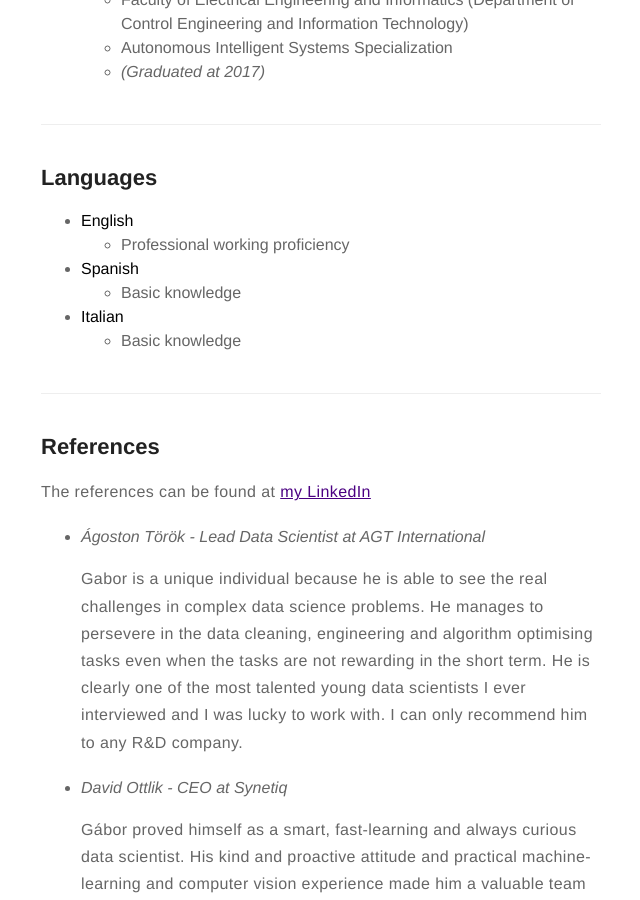
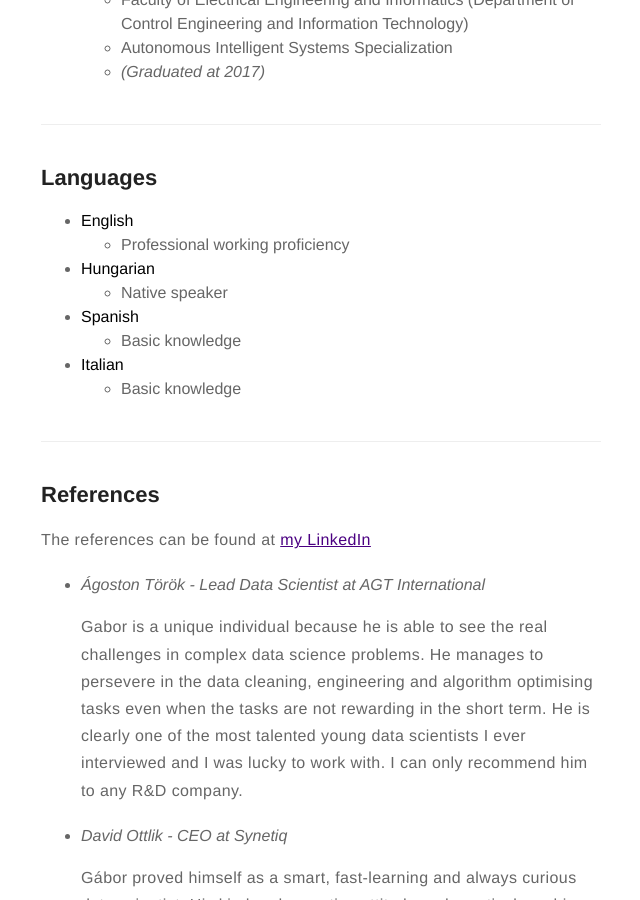
Before and after one commit to gaborvecsei/gaborvecsei.github.io, a Jekyll site: the page built from resume.md, in a window 1280 px wide and 900 px high, scrolled down 1155 px. Shown: the whole window, without its empty margins (319-959 px from the left). Built offline with Jekyll 4.4.1, drawn with Linux system fonts in a browser that asks for light colours.

Commit message:
added hungarian to the languages

```diff
--- a/resume.md
+++ b/resume.md
@@ -51,6 +51,8 @@ For a "full" `.pdf` version [contact me via LinkedIn](https://www.linkedin.com/i
 
 - **English**
 	- Professional working proficiency
+- **Hungarian**
+	- Native speaker
 - **Spanish**
 	- Basic knowledge
 - **Italian**
```
